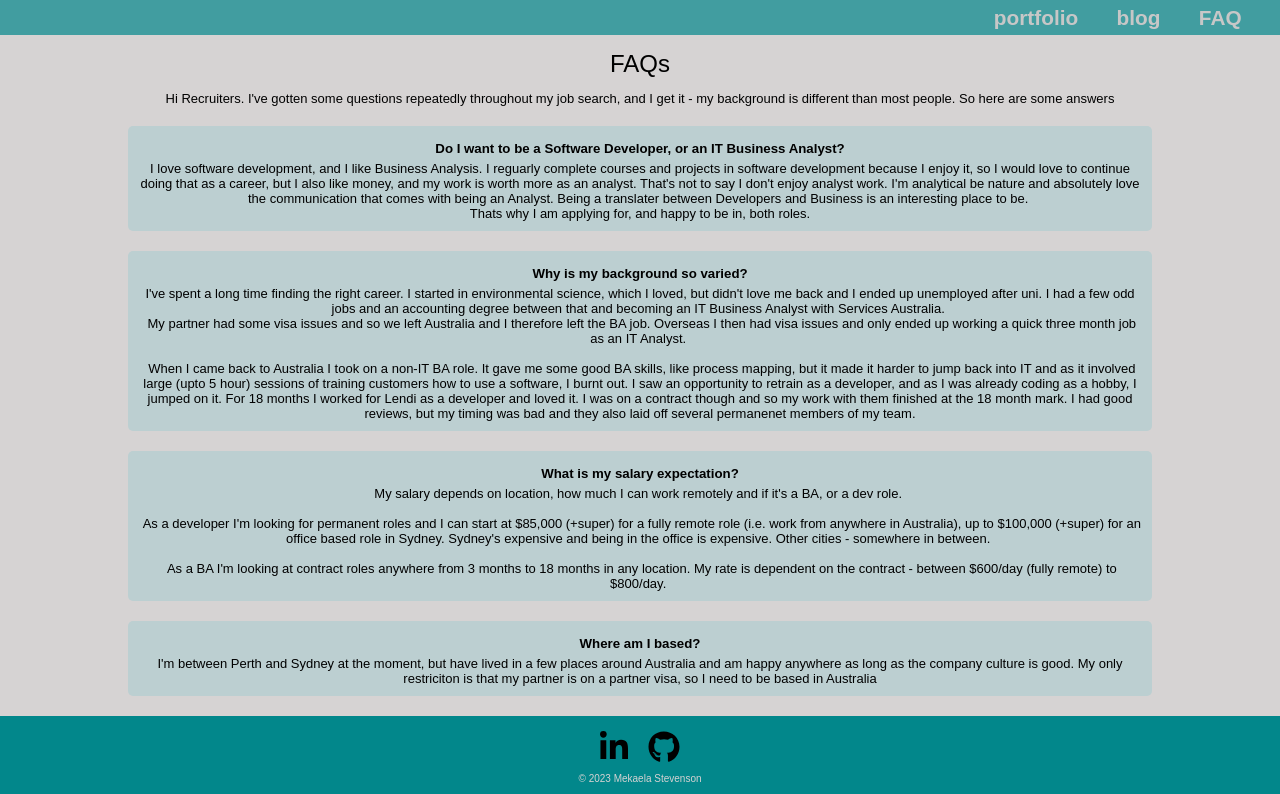
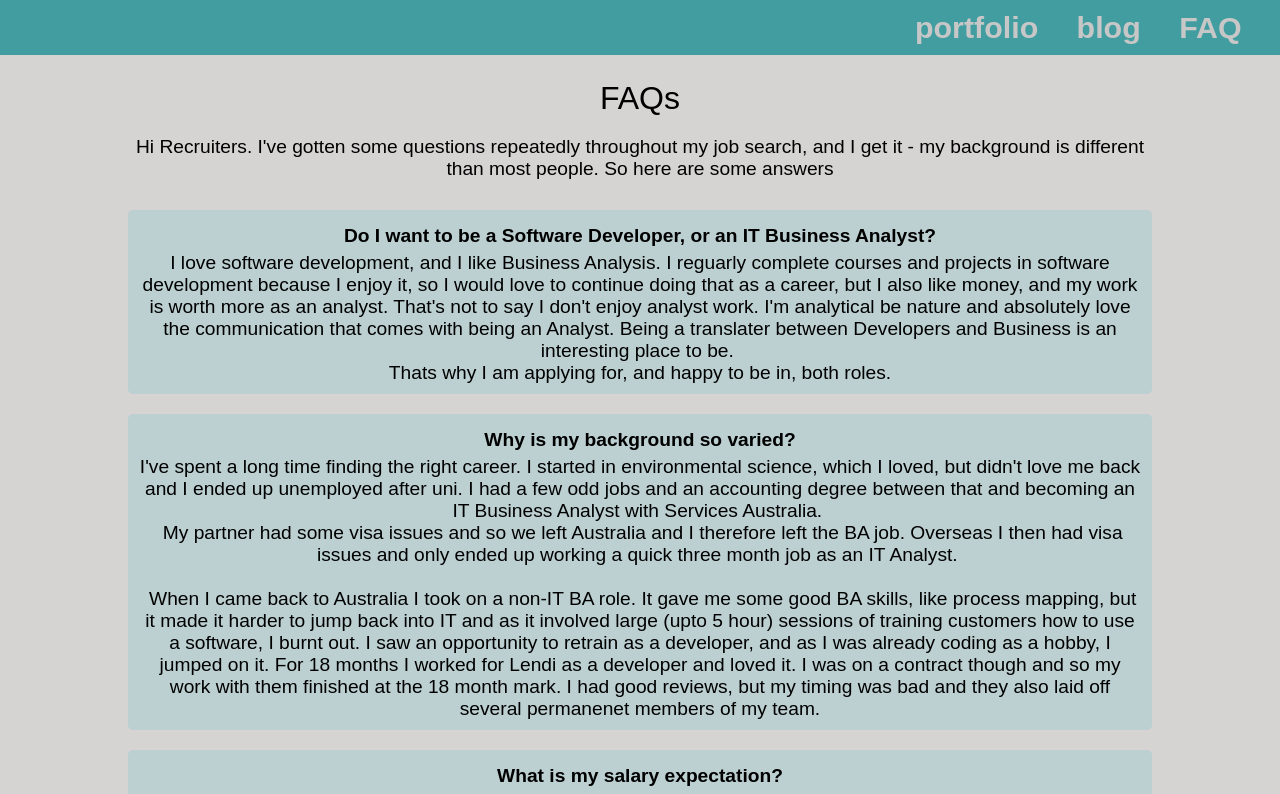
Before and after one commit to Mekaela/react-portfolio, a React (Create React App) app: page /faq in a window 1280 px wide. Shown: the top 794 px of the page. Built offline with nearby package versions, Linux system fonts and the light colour scheme.

Commit message:
Updated the font sizing

```diff
--- a/src/App.js
+++ b/src/App.js
@@ -10,13 +10,14 @@ function App() {
     <div className="App">
       <BrowserRouter>
         <Routes>
-          <Route path='/'>
+          <Route path=''>
             <Route index element={<Home />} />
-            <Route path='' element={<Home />} />
+            <Route path='/react-portfolio' element={<Home />} />
             <Route index element={<Blog />} />
-            <Route path='blog' element={<Blog />} />
+            <Route path='/blog' element={<Blog />} />
             <Route path='/blog/:id' element={<BlogPost/>}  />
-            <Route path='faq' element={<Faq />} />
+            <Route index element={<Faq />} />
+            <Route path='/faq' element={<Faq />} />
           </Route>
         </Routes>
       </BrowserRouter>
--- a/src/components/blogIntro/BlogIntro.jsx
+++ b/src/components/blogIntro/BlogIntro.jsx
@@ -4,7 +4,7 @@ import styles from "./BlogIntro.module.scss";
 const BlogIntro = () => {
     return (
         <div className={styles.blog}>
-            <h2 className={styles.blog__title}>Data Science Blog</h2>
+            <h1 className={styles.blog__title}>Data Science Blog</h1>
             <h5 className={styles.blog__subtitle}>Mekaela Stevenson</h5>
             <p className={styles.blog__intro}>Welcome to my blog. This blog is both for me to solidify my learnings and to look at some data science techniques and delve into industry trends and new technologies.
             </p>
--- a/src/components/blogIntro/BlogIntro.module.scss
+++ b/src/components/blogIntro/BlogIntro.module.scss
@@ -1,17 +1,18 @@
 .blog {
     background-color: rgb(214, 211, 211);
     font-family: sans-serif;
-    padding: 50px 40px 0px;
+    padding: 80px 40px 0px;
     min-height: 20vh;
     &__title {
         margin: 0px;
         font-weight: 500;
+        font-size: 2.3em;
     }
     &__subtitle {
         margin: 0px;
         font-weight: 500;
     }
     &__intro {
-        font-size: small;
+        font-size: 1.2em;
     }
 }
--- a/src/components/contact/Contact.module.scss
+++ b/src/components/contact/Contact.module.scss
@@ -6,7 +6,7 @@
   padding-left: 15%;
   height: 75vh;
   &__title {
-    font-size: 2em;
+    font-size: 2.3em;
   }
   &__chat {
     color: rgb(1, 95, 99);
--- a/src/components/faqs/Faqs.jsx
+++ b/src/components/faqs/Faqs.jsx
@@ -20,11 +20,11 @@ const Faqs = () => {
 
     return (
         <div className={styles.faqs}>
-            <h2 className={styles.faqs__title}>FAQs</h2>
+            <h1 className={styles.faqs__title}>FAQs</h1>
             <p className={styles.faqs__intro}>Hi Recruiters. I've gotten some questions repeatedly throughout my job search, and I get it - my background is different than most people. So here are some answers</p>
             {qAndAs.map((qAndA) => (
                 <div key={qAndA.id} className={styles.faqs__container}>
-                    <h5 className={styles.faqs__question}>{qAndA.question}</h5>
+                    <h4 className={styles.faqs__question}>{qAndA.question}</h4>
                     <p className={styles.faqs__answer}>{qAndA.answer}</p>
                 </div>
             ))}
--- a/src/components/faqs/Faqs.module.scss
+++ b/src/components/faqs/Faqs.module.scss
@@ -1,14 +1,15 @@
 .faqs {
     max-width: 80%;
     margin: auto;
-    padding-top: 50px;
+    padding-top: 80px;
     font-family: sans-serif;
     &__title {
         margin: 0px;
         font-weight: 500;
     }
     &__intro {
-        font-size: small;
+        font-size: 1.2em;
+        padding-bottom: 10px;
     }
     &__container {
         background-color: rgb(188, 207, 209);
@@ -18,10 +19,11 @@
     }
     &__question {
         margin: 5px;
+        font-size: 1.2em;
     }
     &__answer {
         margin: 0px;
-        font-size: small;
+        font-size: 1.2em;
         white-space: pre-wrap;
     }
 }
--- a/src/components/intro/Intro.module.scss
+++ b/src/components/intro/Intro.module.scss
@@ -1,7 +1,7 @@
 .header {
     min-height: 500px;
-    height: 96vh;
-    padding-top: 3%;
+    height: 100vh;
+    padding-top: 4%;
     background-color: rgb(2, 135, 139);
     color: black;
     display: flex;
@@ -9,7 +9,7 @@
     flex-direction: column;
 
     &__h1 {
-        font-size: 3em;
+        font-size: 4em;
         text-align: left;
         margin: 50px 10% 0% 10%;
     }
@@ -21,7 +21,7 @@
     &__intro {
         // padding: 5%;
         &_paragraph {
-            font-size: 0.8em;
+            font-size: 1.3em;
             margin: 30px 11%;
             color: rgb(48, 48, 48);
             text-align: left;
--- a/src/components/languages/Languages.module.scss
+++ b/src/components/languages/Languages.module.scss
@@ -4,14 +4,14 @@
     padding: 1% 0%;
     color: rgb(214, 211, 211);
     &__title {
-        font-size: 2rem;
+        font-size: 2.5rem;
     }
     &__list {
         width: 70%;
         max-width: 750px;
         margin: auto;
         &__item {
-            font-size: 0.8em;
+            font-size: 1.2em;
             margin: 20px 0px;
             &_name {
                 margin: 1%;
--- a/src/components/navbar/Navbar.module.scss
+++ b/src/components/navbar/Navbar.module.scss
@@ -8,8 +8,9 @@
     height: 35px;
     align-items: center;
     top: 0;
+    padding: 10px 0px;
     &__item {
-        font-size: 1.3em;
+        font-size: 1.9em;
         color: rgb(199, 199, 199);
         font-weight: bold;
         padding-right:3%;
--- a/src/components/projects/Projects.module.scss
+++ b/src/components/projects/Projects.module.scss
@@ -7,16 +7,16 @@
     }
     &__title {
         text-align: center;
-        font-size: 2em;
+        font-size: 2.5em;
     }
     &__text {
         text-align: center;
         margin: 3px auto;
-        width: 50%;
-        font-size: 0.7em;
+        width: 60%;
+        font-size: 1.2em;
     }
     &__img {
-        max-width: 200px;
+        max-width: 300px;
         text-align: center;
         display: block;
         margin: auto;
```
Also changed, not shown: package.json (+6 -1 lines), 1 other file (tests, documents, lock files or other folders).
